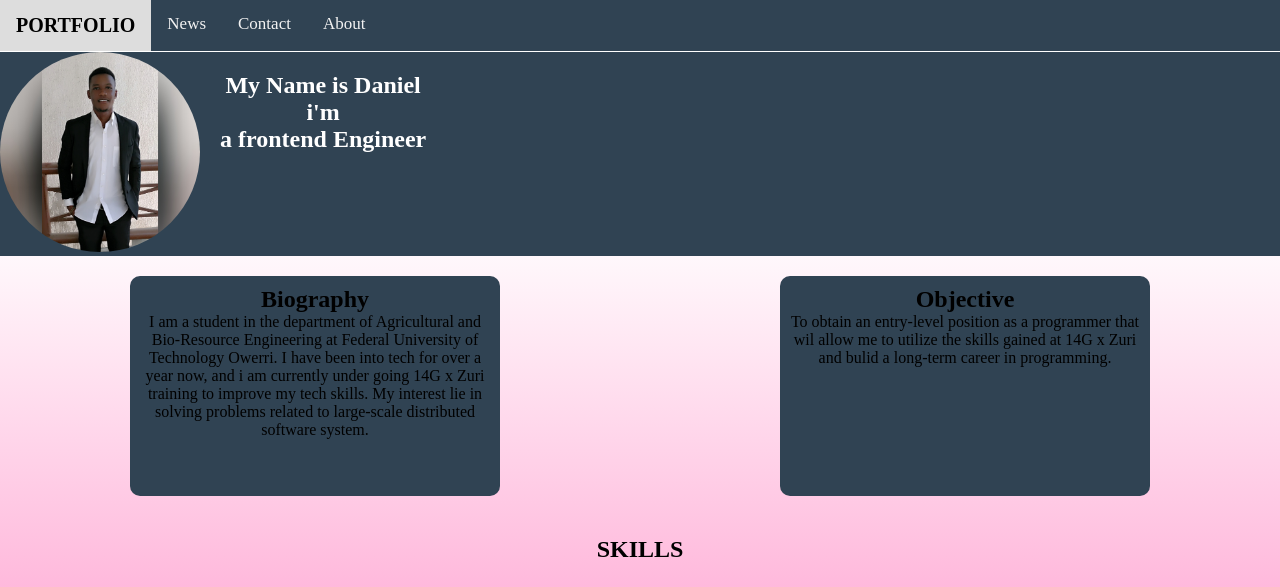
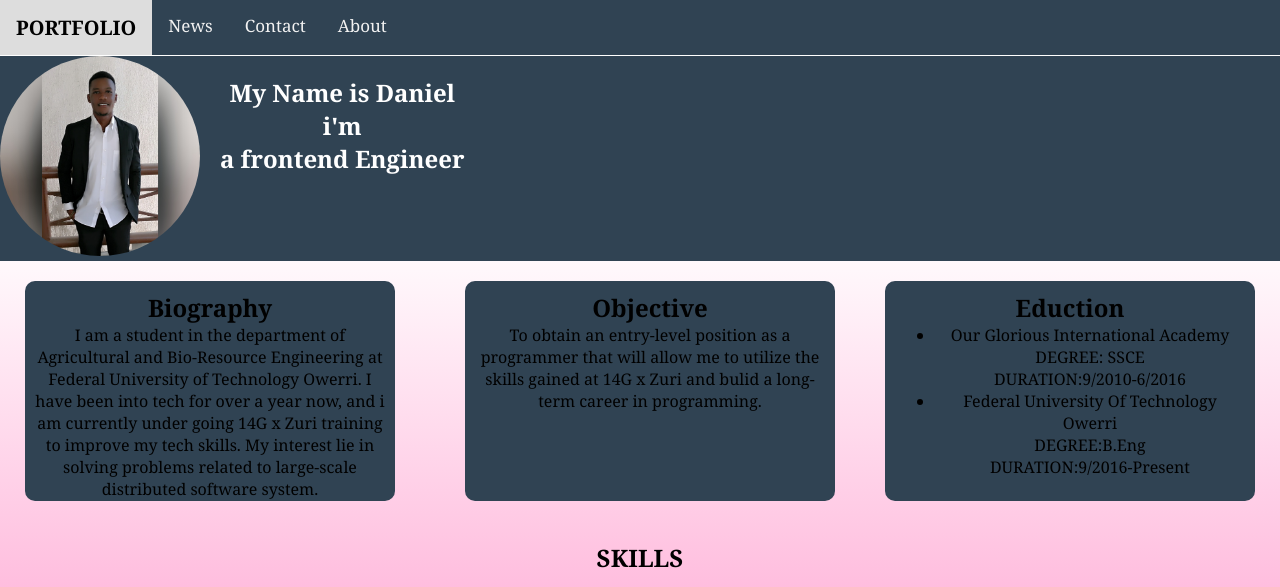
Before and after one commit to OkoroaforDaniel/zuriteam-portfolio, a plain HTML site: page index.html in a window 1280 px wide. Shown: the top 587 px of the page. Drawn offline with Linux system fonts and the light colour scheme.

Commit message:
Add files via upload

```diff
--- a/index.html
+++ b/index.html
@@ -42,9 +42,24 @@
     <div id="section2b">
     <h2>Objective</h2>
                 <p>To obtain an entry-level position as a programmer that
-                    wil allow me to utilize the skills gained at 14G x Zuri
+                    will allow me to utilize the skills gained at 14G x Zuri
                     and bulid a long-term career in programming.
                 </p>
+    </div>
+    <div id="section2c">
+        <h2>Eduction</h2>
+        <ul>
+            <li>
+                Our Glorious International Academy<br>
+                DEGREE: SSCE<br>
+                DURATION:9/2010-6/2016
+            </li>
+            <li>
+                Federal University Of Technology Owerri<br>
+                DEGREE:B.Eng<br>
+                DURATION:9/2016-Present
+            </li>
+        </ul>
     </div>
     </div>
     <!-- sections3 -->
--- a/style.css
+++ b/style.css
@@ -1,10 +1,10 @@
 *{
   margin: 0;
+  font-family: Georgia, 'Times New Roman', Times, serif;
 }
 body{
   background: linear-gradient(
-    to bottom,white 20%, #ff99cc 70%
-  );
+    to bottom,white 20%, #ff99cc 70%)
 }
 .topnav {
     background-color: #304353;
@@ -72,6 +72,16 @@ body{
       flex-wrap: wrap;
       align-content: center;
       justify-content: space-around;
+    }
+    #section2c{
+      background-color: #304353;
+      border-radius: 10px;
+      padding: 10px;
+      margin-bottom: 20px;
+      margin-top: 20px;
+      width: 350px;
+      height: 200px;
+      text-align: center;
     }
     .section3{
       text-align: center;
@@ -158,4 +168,7 @@ body{
     .section3a{
       text-align: center;
     }
+    #section2c{
+      margin-top: 40px;
+    }
 }
```
